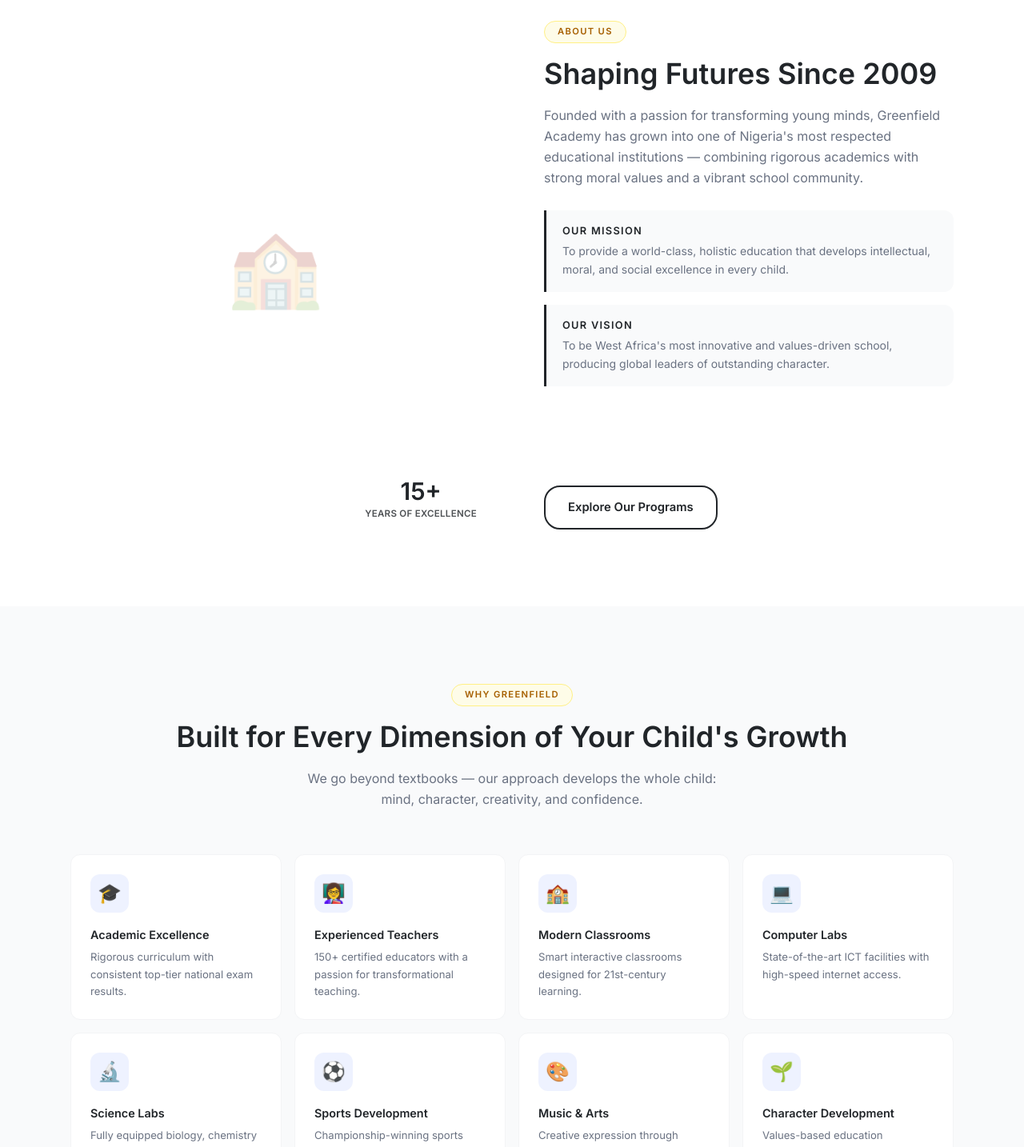
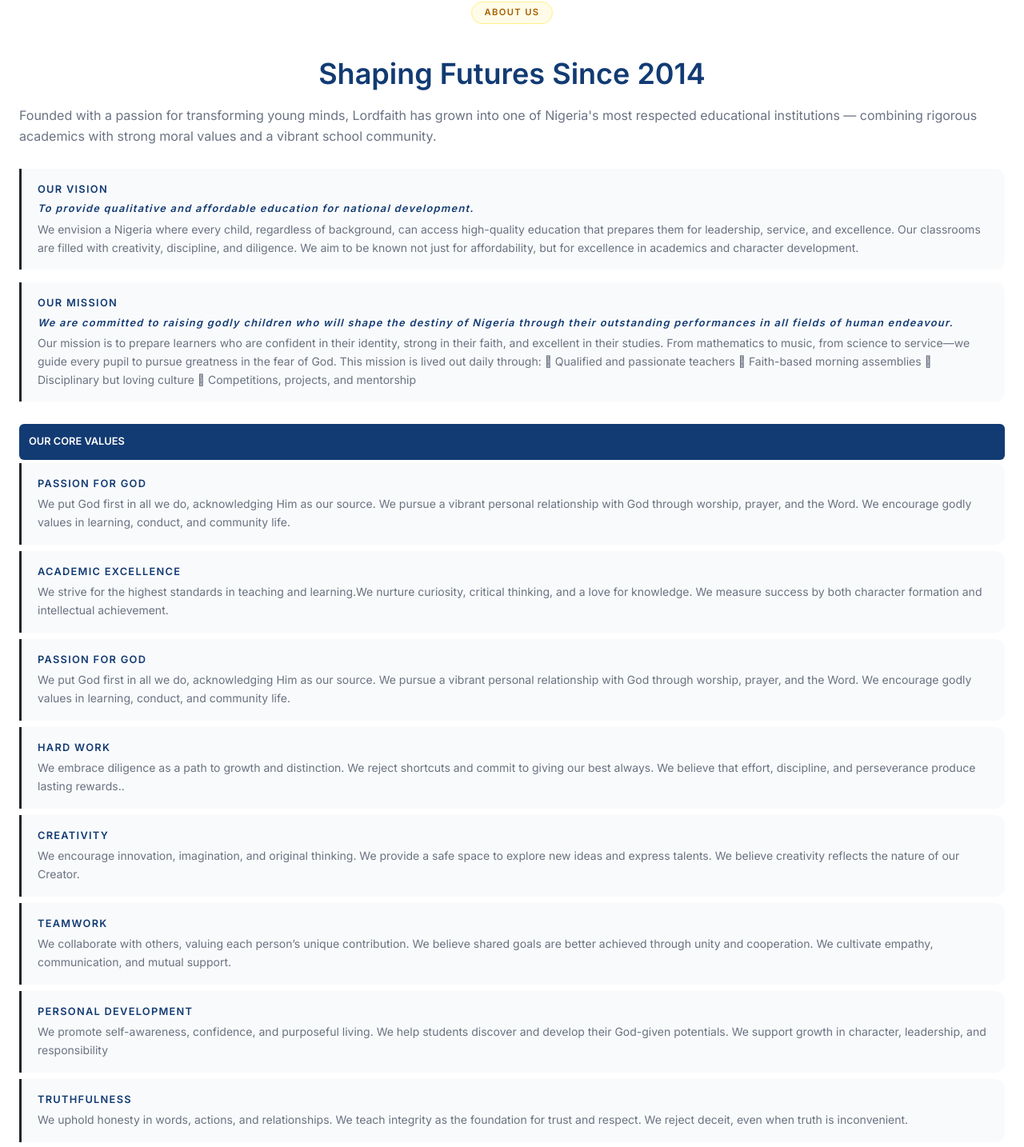
Before and after one commit to Ayomi-Dev/faith-partner-landing-page, a Next.js app: page / in a window 1280 px wide. Shown: the part 1040-2474 px from the top of the page at 80% size. Built offline with nearby package versions, Linux system fonts and the light colour scheme.

Commit message:
Structured properly the about section adding vision, mission, and owner's bio

```diff
--- a/app/components/sections/About.tsx
+++ b/app/components/sections/About.tsx
@@ -1,36 +1,90 @@
+import Image from "next/image";
 import { Button } from "../uis/Button";
 import { SectionLabel } from "../uis/SectionLabel";
+import Chairman from "@/public/assets/images/chairman.jpeg"
 
 
-const CORE_VALUES = ["Integrity", "Excellence", "Innovation", "Faith", "Community", "Service"];
+const CORE_VALUES = [
+  {
+    title: "Passion for God",
+    desc: `We put God first in all we do, acknowledging Him as our
+    source. We pursue a vibrant personal relationship with God
+    through worship, prayer, and the Word.
+    We encourage godly values in learning, conduct, and
+    community life.`
+  },
+  {
+    title: "Academic Excellence",
+    desc: `We strive for the highest standards in teaching and
+          learning.We nurture curiosity, critical thinking, and a love for
+          knowledge. We measure success by both character formation and intellectual achievement.`
+  },
+  {
+    title: "Passion for God",
+    desc: `We put God first in all we do, acknowledging Him as our
+    source. We pursue a vibrant personal relationship with God
+    through worship, prayer, and the Word.
+    We encourage godly values in learning, conduct, and
+    community life.`
+  },
+  {
+    title: "Hard Work",
+    desc: `We embrace diligence as a path to growth and distinction.
+      We reject shortcuts and commit to giving our best always.
+      We believe that effort, discipline, and perseverance
+      produce lasting rewards..`
+  },
+  {
+    title: "Creativity",
+    desc: `We encourage innovation, imagination, and original
+      thinking. We provide a safe space to explore new ideas and express talents.
+      We believe creativity reflects the nature of our Creator.`
+  },
+  {
+    title: "Teamwork",
+    desc: `We collaborate with others, valuing each person’s unique
+      contribution. We believe shared goals are better achieved through
+      unity and cooperation. We cultivate empathy, communication, and mutual support.`
+  },
+  {
+    title: "Personal Development",
+    desc: `We promote self-awareness, confidence, and purposeful
+      living. We help students discover and develop their God-given potentials.
+      We support growth in character, leadership, and responsibility`
+  },
+  {
+    title: "Truthfulness",
+    desc: `We uphold honesty in words, actions, and relationships. We teach integrity as the foundation for trust and
+          respect. We reject deceit, even when truth is inconvenient.`
+  },
+  {
+    title: "Grateful Heart",
+    desc: ` We cultivate a lifestyle of thanksgiving and appreciation.
+        We acknowledge God’s goodness in every success and challenge.
+      We celebrate the efforts of others with a thankful spirit.`
+  },
+  {
+    title: "Respect for Others",
+    desc: ` We treat everyone with dignity, regardless of age,
+        background, or opinion. We listen, speak, and act with kindness and courtesy.
+        We model Christ-like lov`
+  },
+];
 
 export function About() {
   return (
     <section id="about" className="py-24">
-      <div className="max-w-6xl mx-auto px-6">
-        <div className="grid grid-cols-1 lg:grid-cols-2 gap-16 lg:gap-20 items-center">
-
-          {/* Image column */}
-          <div className="relative reveal-left">
-            <div className="rounded-2xl overflow-hidden bg-linear-to-br from-navy to-navy-light aspect-4/5 flex items-center justify-center">
-              {/* Placeholder — swap with <Image /> when real photo is available */}
-              <span className="text-8xl opacity-20" aria-hidden="true">🏫</span>
-            </div>
-            {/* Floating badge */}
-            <div className="absolute -bottom-5 -right-5 bg-gold text-navy-dark rounded-2xl px-6 py-5 text-center font-head font-bold shadow-card-hover">
-              <p className="text-3xl leading-none">15+</p>
-              <p className="text-[0.72rem] font-semibold opacity-80 mt-1 uppercase tracking-wide">Years of Excellence</p>
-            </div>
-          </div>
-
+      <div className="max-w-7xl mx-auto px-6">
+        <div className="text-center">
+          <SectionLabel>About Us</SectionLabel>
+        </div>
           {/* Content column */}
           <div className="reveal-right pt-6">
-            <SectionLabel>About Us</SectionLabel>
-            <h2 className="font-head font-bold text-navy text-3xl sm:text-4xl leading-tight mb-4">
-              Shaping Futures Since 2009
+            <h2 className="font-head font-bold text-center text-(--navy) text-3xl sm:text-4xl leading-tight mb-4">
+              Shaping Futures Since 2014
             </h2>
             <p className="text-gray-500 leading-relaxed mb-7">
-              Founded with a passion for transforming young minds, Greenfield Academy has grown into one
+              Founded with a passion for transforming young minds, Lordfaith has grown into one
               of Nigeria&apos;s most respected educational institutions — combining rigorous academics with
               strong moral values and a vibrant school community.
             </p>
@@ -39,17 +93,40 @@
             <div className="space-y-4 mb-7">
               {[
                 {
-                  heading: "Our Mission",
-                  body: "To provide a world-class, holistic education that develops intellectual, moral, and social excellence in every child.",
+                  heading: "Our Vision",
+                  subheading: "To provide qualitative and affordable education for national development.",
+                  body: `We envision a Nigeria where every child, regardless of
+                      background, can access high-quality education that
+                      prepares them for leadership, service, and excellence. Our
+                      classrooms are filled with creativity, discipline, and
+                      diligence. We aim to be known not just for affordability, but
+                      for excellence in academics and character development.
+                    `,
                 },
                 {
-                  heading: "Our Vision",
-                  body: "To be West Africa's most innovative and values-driven school, producing global leaders of outstanding character.",
-                },
+                  heading: "Our Mission",
+                  subheading: `We are committed to raising godly children who will
+                    shape the destiny of Nigeria through their outstanding
+                    performances in all fields of human endeavour.
+                  `,
+                  body: `Our mission is to prepare learners who are confident in
+                      their identity, strong in their faith, and excellent in their
+                      studies. From mathematics to music, from science to
+                      service—we guide every pupil to pursue greatness in the
+                      fear of God. This mission is lived out daily through:
+                       Qualified and passionate teachers
+                       Faith-based morning assemblies
+                       Disciplinary but loving culture
+                       Competitions, projects, and mentorship
+                  `
+                }
               ].map((item) => (
-                <div key={item.heading} className="pl-5 border-l-[3px] border-gold bg-gray-50 rounded-r-xl py-4 pr-5">
-                  <h4 className="font-head text-[0.8rem] font-bold text-navy uppercase tracking-widest mb-1">
+                <div key={item.heading} className="reveal pl-5 border-l-[3px] border-gold bg-gray-50 rounded-r-xl py-4 pr-5">
+                  <h3 className="font-head text-[0.8rem] font-bold text-(--navy) uppercase tracking-widest mb-1">
                     {item.heading}
+                  </h3>
+                  <h4 className="font-head text-[0.8rem] font-bold italic text-(--navy) tracking-widest mb-1">
+                    {item.subheading}
                   </h4>
                   <p className="text-sm text-gray-500 leading-relaxed">{item.body}</p>
                 </div>
@@ -57,19 +134,101 @@
             </div>
 
             {/* Core values chips */}
-            <div className="flex flex-wrap gap-2 mb-8">
-              {CORE_VALUES.map((v) => (
-                <span key={v} className="px-3.5 py-1 bg-navy text-white font-head text-[0.78rem] font-medium rounded-full">
-                  {v}
-                </span>
+              <h3 className="font-head text-[0.8rem] font-bold bg-(--navy) text-white p-3 rounded-md uppercase mb-1">
+                Our Core Values
+              </h3>
+              {CORE_VALUES.map((val, indx) => (
+                <div key={indx} className="reveal mb-2 pl-5 border-l-[3px] border-gold bg-gray-50 rounded-r-xl py-4 pr-5">
+                  <h3 className="font-head text-[0.8rem] font-bold text-(--navy) uppercase tracking-widest mb-1">
+                    {val.title}
+                  </h3>
+                  <p className="text-sm text-gray-500 leading-relaxed">{val.desc}</p>
+                </div>
               ))}
+          </div>
+          {/* Image column */}
+          <div className="relative gap-4">
+            <div className="flex flex-col sm:flex-row gap-5">
+            <Image
+                src={Chairman}
+                width={0}
+                height={0}
+                sizes="100vw"
+                style={{
+                  width: '400px',
+                  height: '400px',
+                  objectFit: 'cover',
+                  borderRadius: "10px"
+                }}
+                alt="chairman"
+              />
+              <div className="flex flex-col justify-center items-center">
+                <h4 className="font-head font-bold text-(--navy) sm:text-2xl leading-tight mb-4">
+                  Meet The Chairman
+                </h4>
+                <p className="text-gray-500 mb-7 ">
+                  Dr. Alaba G. Olusemore is a distinguished finance expert,
+                  economist, and leadership consultant with over three
+                  decades of impactful service across Africa’s financial and
+                  educational sectors. A Fellow of both the Chartered
+                  Institute of Bankers of Nigeria (CIBN) and the Fellow
+                  Institute of Credit Administer (FICA), Dr. Olusemore has
+                  held top-level management roles in several leading
+                  Nigerian banks. For more than 25 years, he has designed
+                  and delivered transformational training programs for
+                  financial institutions and corporate organisations across
+                  the continent.
+                  With academic credentials in Economics, Finance, and
+                  Organisational Leadership, he brings a strategic mind, a
+                  wealth of knowledge, and a heart for raising ethical leaders.
+                  The author of six acclaimed books on lending,
+                  entrepreneurship, and personal finance, Dr. Olusemore is
+                  passionate about helping individuals and institutions align
+                  purpose with performance and values with vision.
+                </p>
+              </div>
+            </div>
+            <div className="flex flex-col sm:flex-row">
+              <div className="flex flex-col justify-center items-center">
+                <h4 className="font-head font-bold text-(--navy) sm:text-2xl leading-tight mb-4">
+                  Meet The Proprietor
+                </h4>
+                <p className="text-gray-500 mb-7">
+                  Mrs. Funmilayo Olusemore is a seasoned educator and the
+                  dedicated proprietress of Lordfaith Partners Private
+                  School. A graduate of the University of Lagos, she holds an
+                  NCE, B.Ed., and M.Ed. in Education, with a strong focus
+                  on child development and school leadership. Her teaching
+                  career spans several years in reputable private schools,
+                  where she rose to the position of Vice-Principal before
+                  establishing Lordfaith twelve years ago.
+                </p>
+              </div>
+              <Image
+                src={Chairman}
+                width={0}
+                height={0}
+                sizes="100vw"
+                style={{
+                  width: '400px',
+                  height: '400px',
+                  objectFit: 'cover',
+                  borderRadius: "10px"
+                }}
+                alt="proprietress" />
             </div>
 
-            <Button href="#programs" variant="outline">
-              Explore Our Programs
-            </Button>
+
+            {/* Floating badge */}
+            {/* <div className="absolute -bottom-5 -right-5 bg-gold text-(--navy)-dark rounded-2xl px-6 py-5 text-center font-head font-bold shadow-card-hover">
+              <p className="text-3xl leading-none">15+</p>
+              <p className="text-[0.72rem] font-semibold opacity-80 mt-1 uppercase tracking-wide">Years of Excellence</p>
+            </div> */}
           </div>
-        </div>
+          <Button href="#programs" variant="outline">
+            Explore Our Programs
+          </Button>
+
       </div>
     </section>
   );
--- a/app/components/sections/Hero.tsx
+++ b/app/components/sections/Hero.tsx
@@ -47,7 +47,7 @@
 
         {/* Buttons */}
         <div className="mb-14 flex flex-wrap gap-3.5">
-          <Button href="#admissions" variant="secondary" className="text-(--gold)" size="lg">
+          <Button href="#admissions" variant="primary" className="text-(--gold)" size="lg">
             <Arrow />
             Apply for Admission
           </Button>
--- a/app/types/button.ts
+++ b/app/types/button.ts
@@ -15,11 +15,11 @@
 
 export const variantStyles: Record<Variant, string> = {
   primary:
-    "bg-gold text-navy-dark hover:bg-gold-dark hover:shadow-gold hover:-translate-y-0.5",
+    "bg-gold text-white border-2 border-(--gold-dark)/70 hover:bg-(--gold-dark) hover:text-white hover:-translate-y-0.5",
   secondary:
     "bg-transparent text-white border-2 border-white/70 hover:bg-white/10 hover:border-white",
   outline:
-    "bg-transparent text-navy border-2 border-navy hover:bg-navy hover:text-white",
+    "bg-transparent text-navy border-2 border-(--navy) hover:bg-(--navy) hover:text-white",
   ghost:
     "bg-transparent text-navy-dark hover:bg-gray-100",
   emerald:
```
Also changed, not shown: public/assets/images/chairman.jpeg (added).
